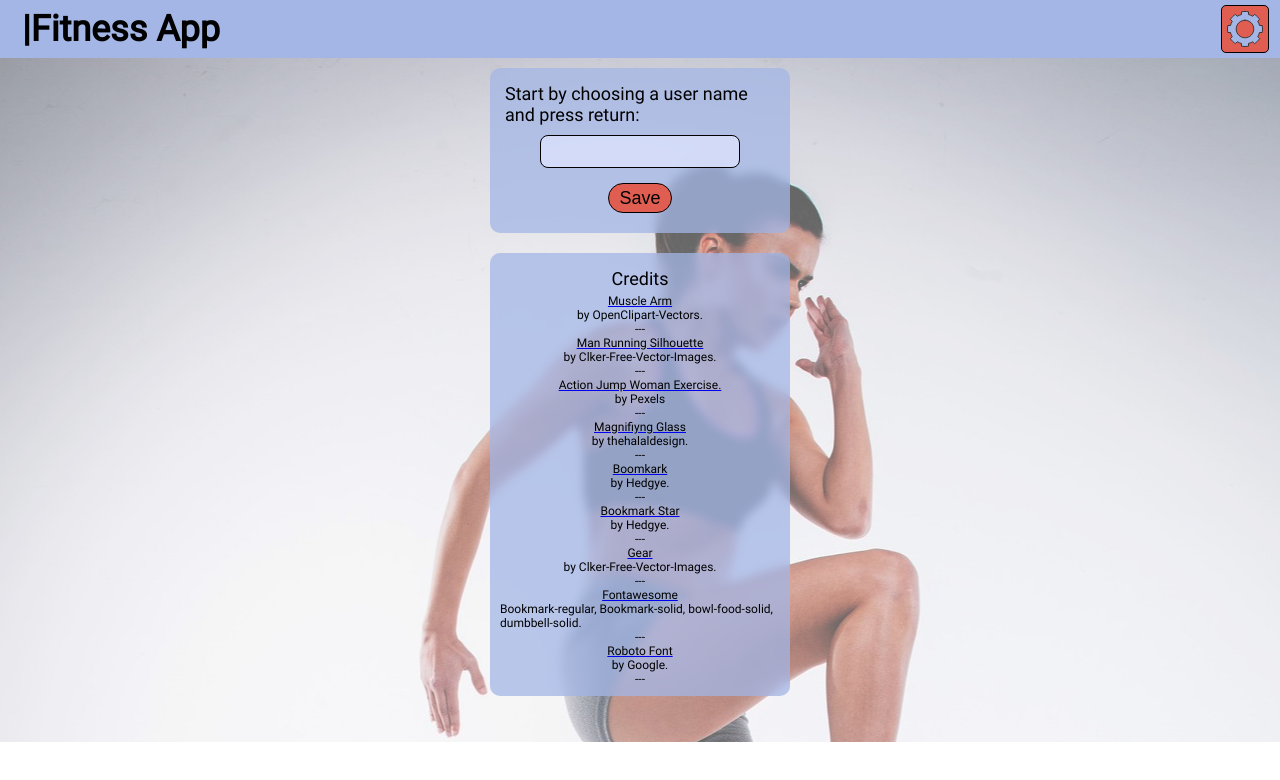
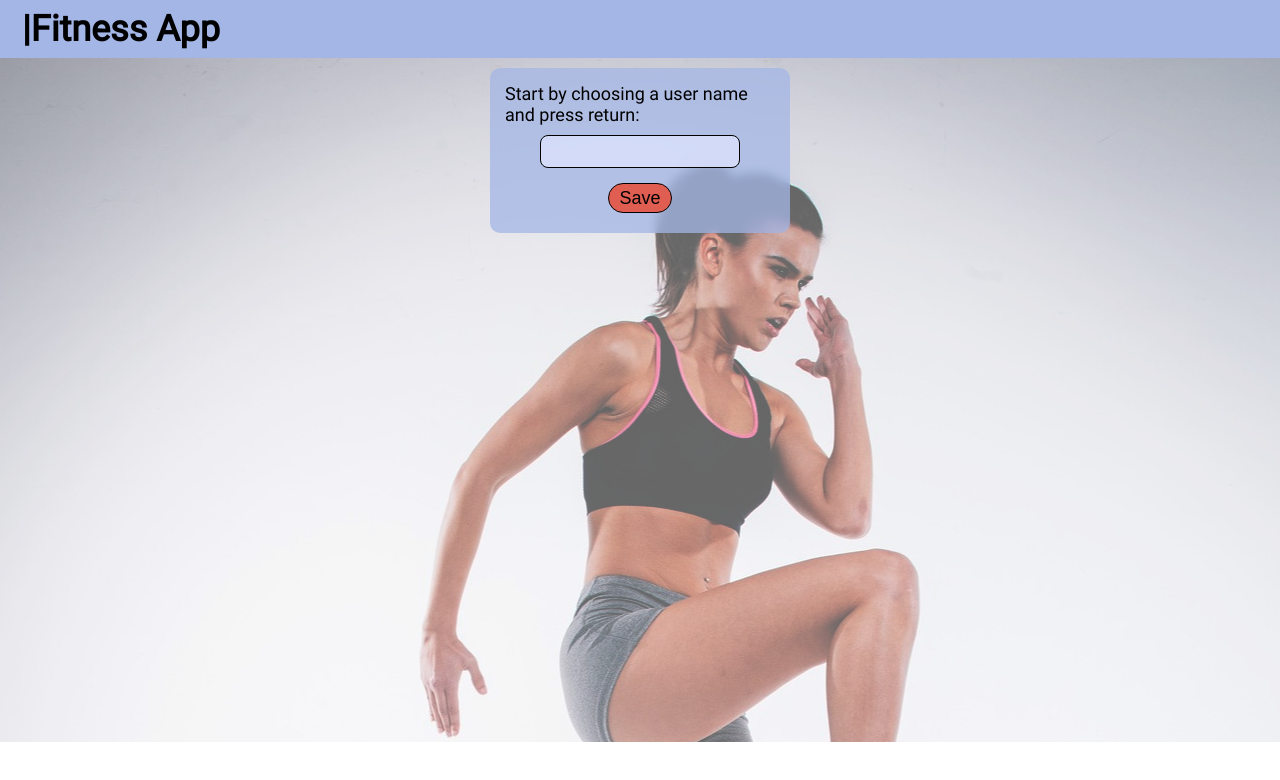
Before and after one commit to lenzloesche/capstone-project, a Next.js app: page / in a window 1280 px wide. Shown: the top 780 px of the page. Built offline with nearby package versions, Linux system fonts and the light colour scheme.

Commit message:
hide credits and options button

```diff
--- a/pages/_app.js
+++ b/pages/_app.js
@@ -70,6 +70,9 @@ export default function App({Component, pageProps}) {
       </Head>
       <Header>
         <Heading>|Fitness App</Heading>
+        {userName === "DontRender" ? (
+          ""
+        ) : (
           <SettingsButton>
             <NavigationLink selected={false} href="/">
               <StyledImage
@@ -80,6 +83,7 @@ export default function App({Component, pageProps}) {
               />
             </NavigationLink>
           </SettingsButton>
+        )}
       </Header>
       <Component
         data={data}
--- a/pages/index.js
+++ b/pages/index.js
@@ -16,6 +16,9 @@ export default function Home({userName, handleUserNameFormSubmit}) {
             userName={userName}
             handleUserNameFormSubmit={handleUserNameFormSubmit}
           ></UserNameForm>
+          {userName === "DontRender" ? (
+            ""
+          ) : (
             <FormContainer>
               <StyledParagraphNormal>Credits</StyledParagraphNormal>
               <Link href="https://pixabay.com/vectors/arm-exercise-fist-flex-health-2029406/">
@@ -57,7 +60,8 @@ export default function Home({userName, handleUserNameFormSubmit}) {
                 <StyledParagraph>Fontawesome</StyledParagraph>
               </Link>
               <StyledParagraph>
-              Bookmark-regular, Bookmark-solid, bowl-food-solid, dumbbell-solid.
+                Bookmark-regular, Bookmark-solid, bowl-food-solid,
+                dumbbell-solid.
               </StyledParagraph>
               <StyledParagraph>---</StyledParagraph>
               <Link href="https://fonts.google.com/specimen/Roboto">
@@ -66,6 +70,7 @@ export default function Home({userName, handleUserNameFormSubmit}) {
               <StyledParagraph>by Google.</StyledParagraph>
               <StyledParagraph>---</StyledParagraph>
             </FormContainer>
+          )}
         </StrengthContainer>
       </main>
       {userName === "DontRender" ? (
```
Lines whose indentation alone changed are shown as unchanged.
